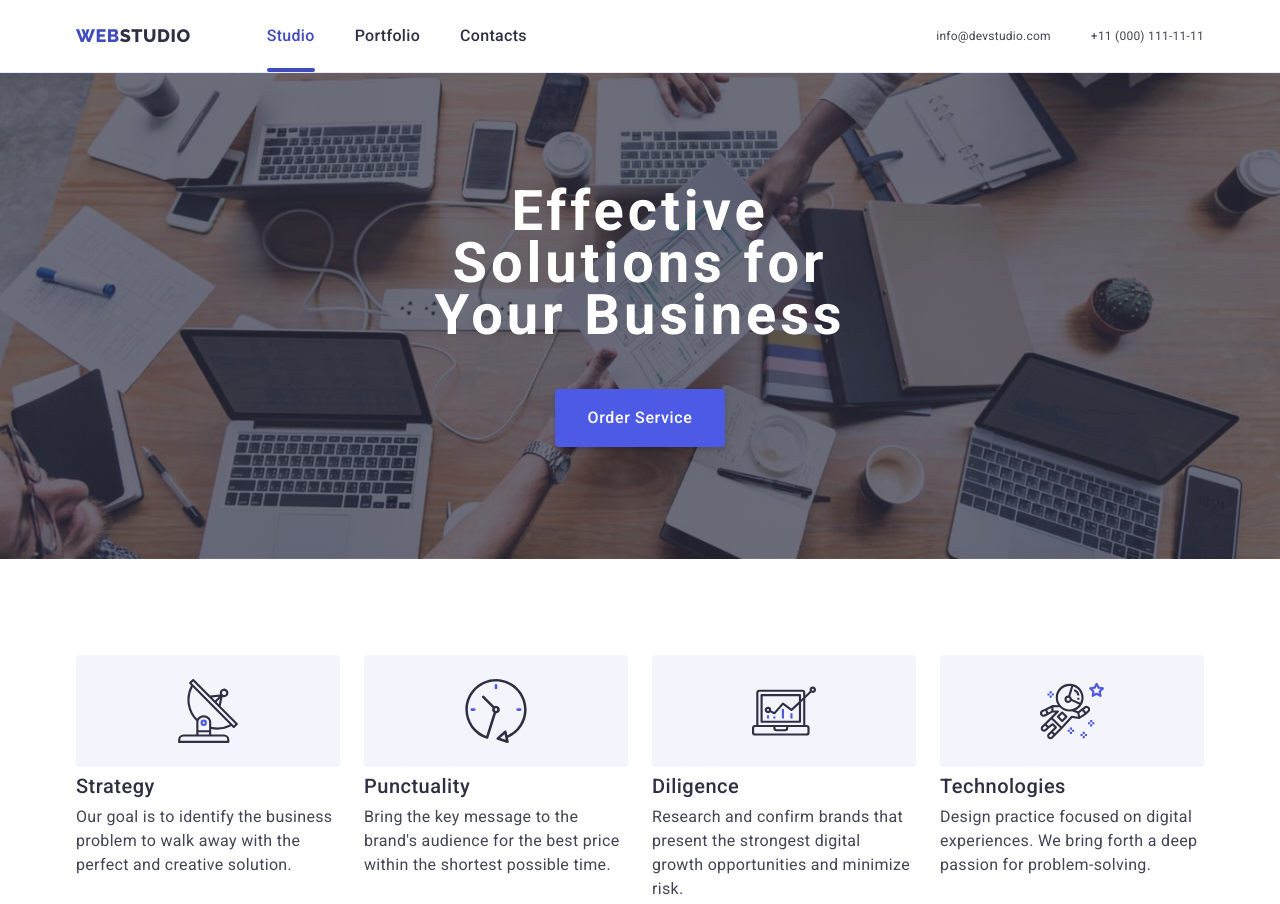
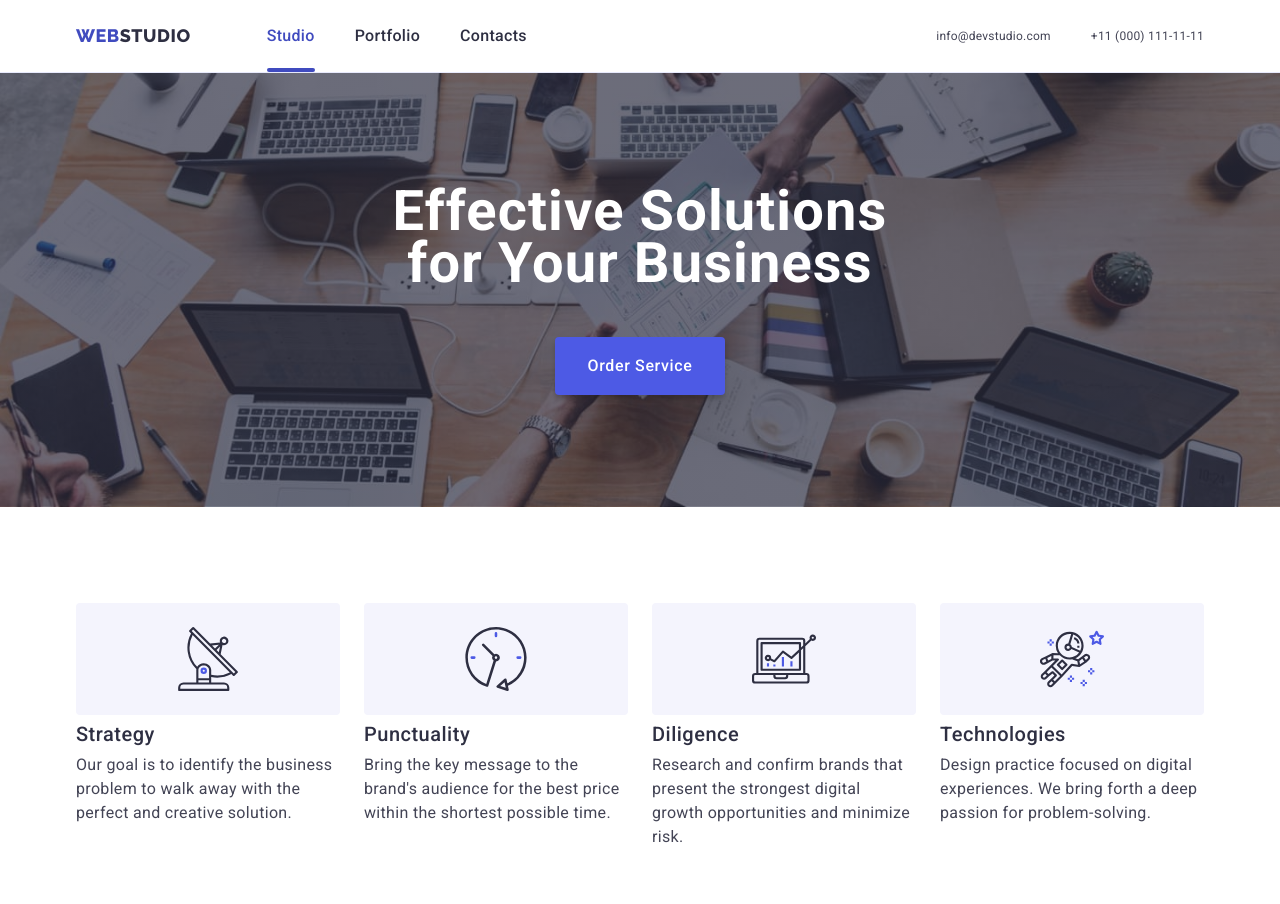
Before and after one commit to Uxooss/goit-markup-hw-06, a plain HTML site: page index.html in a window 1280 px wide. Shown: the top 904 px of the page. Drawn offline with nearby package versions, Linux system fonts and the light colour scheme.

Commit message:
Update styles.css

```diff
--- a/css/styles.css
+++ b/css/styles.css
@@ -1121,7 +1121,7 @@ img {
   .hero-title {
     font-size: 56px;
     line-height: 0.93;
-    letter-spacing: 0.07em; /* 1.12/16 */
+    letter-spacing: 0.02em;
     max-width: 496px;
   }
 
```
